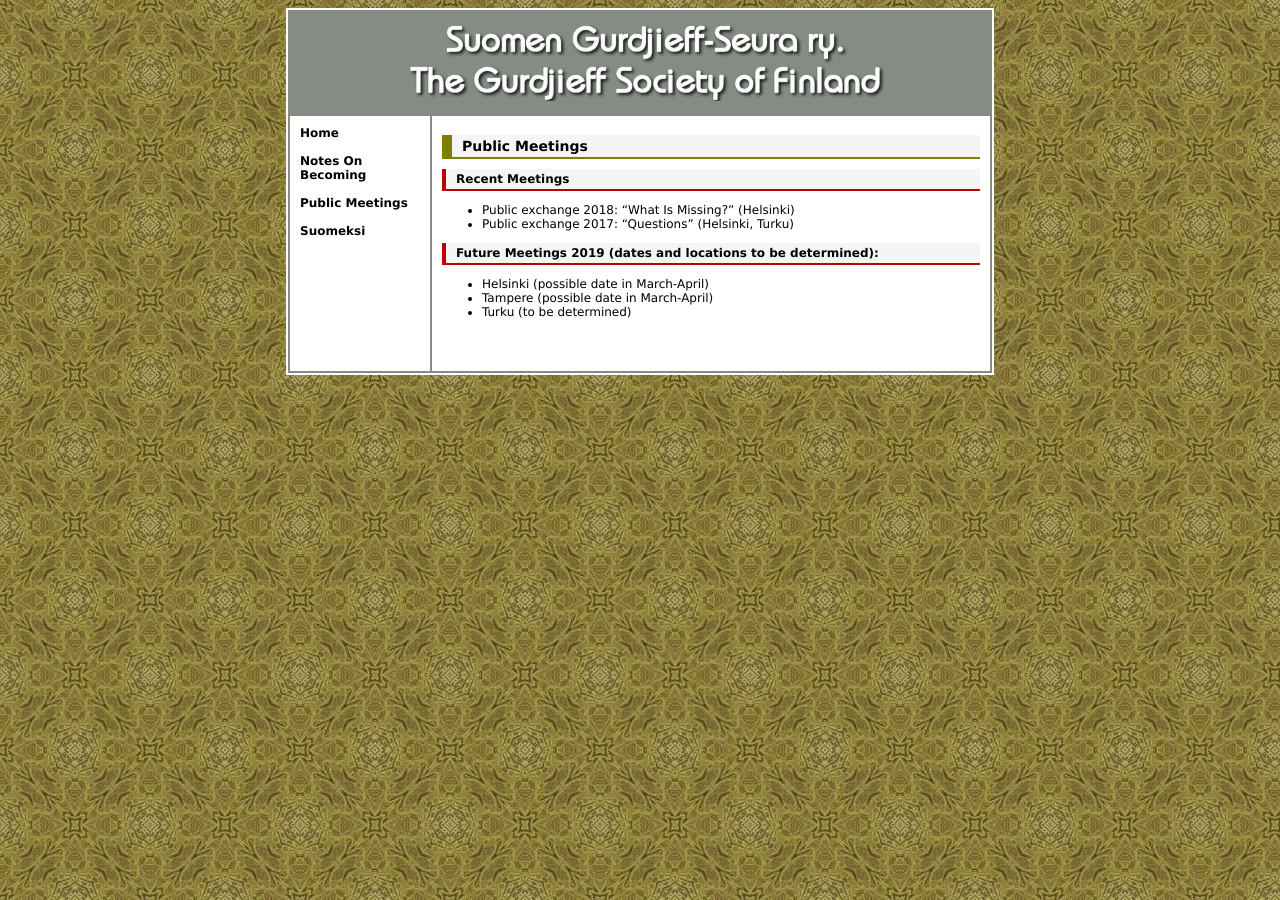
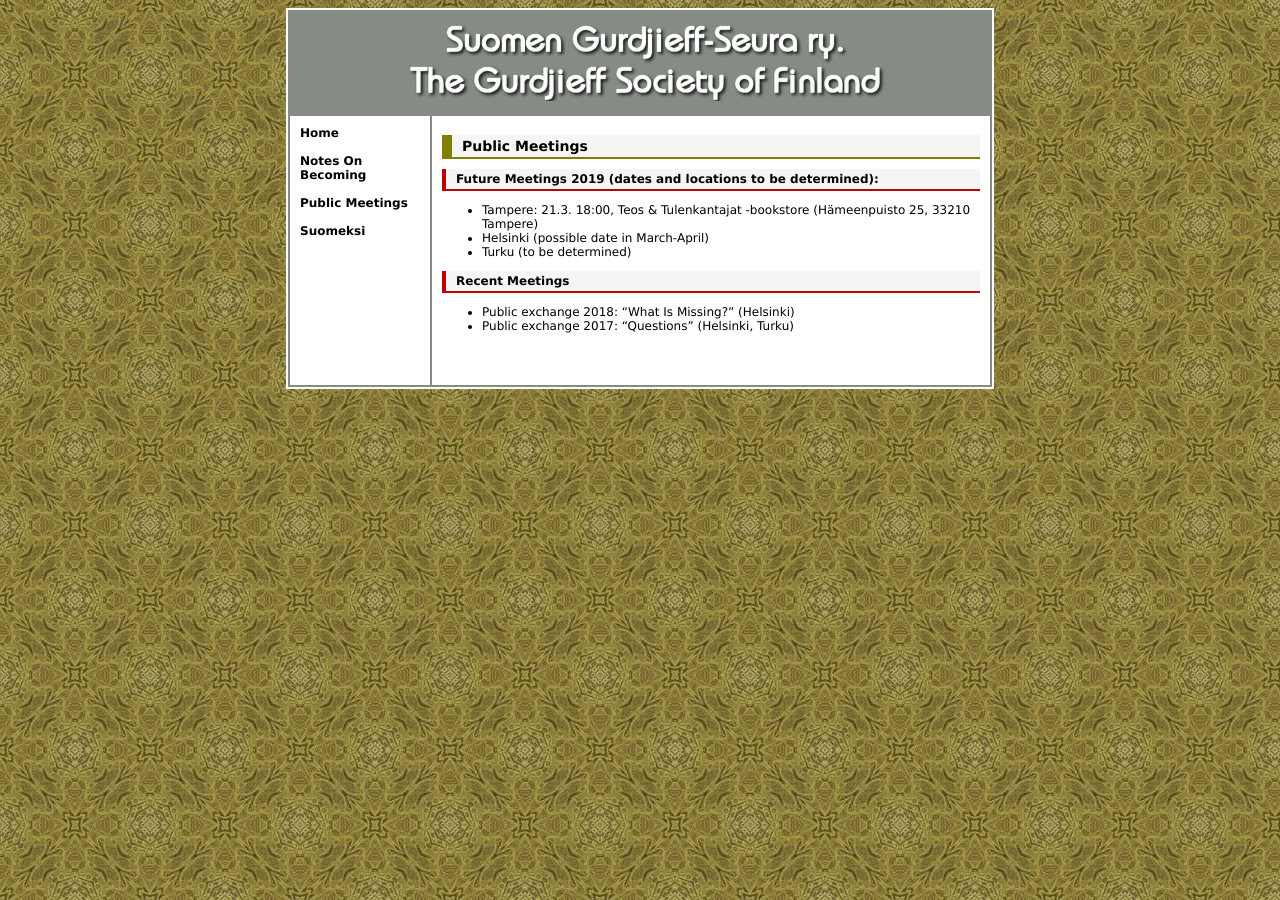
Before and after one commit to miikkant/gurdjieff-finland.github.io, a Jekyll site: the page built from meetings_en.md, in a window 1280 px wide. Built offline with Jekyll 4.4.1, drawn with Linux system fonts in a browser that asks for light colours.

Commit message:
Update meetings_en.md

```diff
--- a/meetings_en.md
+++ b/meetings_en.md
@@ -5,13 +5,13 @@
 title: Public Meetings
 ---
 
+## Future Meetings 2019 (dates and locations to be determined):
+
+* Tampere: 21.3. 18:00, Teos & Tulenkantajat -bookstore (Hämeenpuisto 25, 33210 Tampere)
+* Helsinki (possible date in March-April)
+* Turku (to be determined)
+
 ## Recent Meetings
 
 * Public exchange 2018: “What Is Missing?” (Helsinki)
 * Public exchange 2017: “Questions” (Helsinki, Turku)
-
-## Future Meetings 2019 (dates and locations to be determined):
-
-* Helsinki (possible date in March-April)
-* Tampere (possible date in March-April)
-* Turku (to be determined)
```
